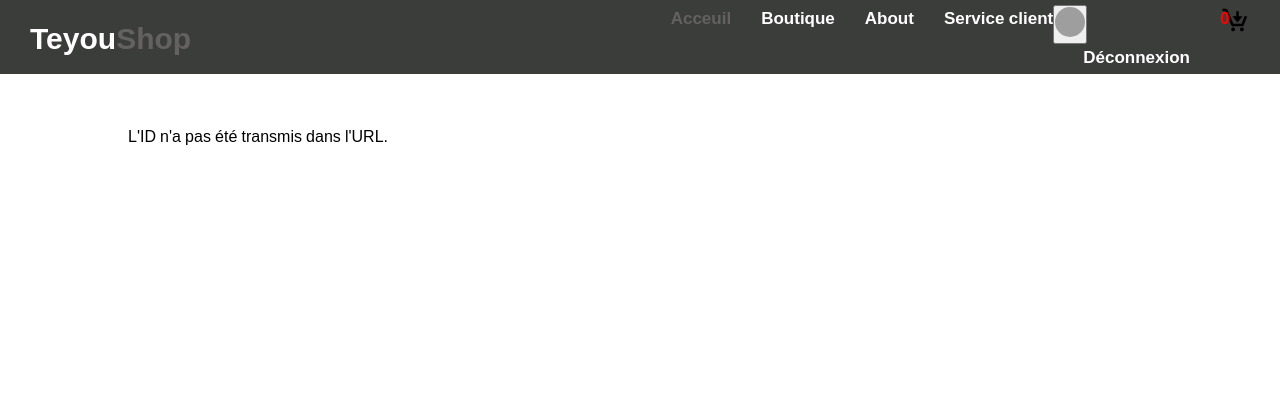
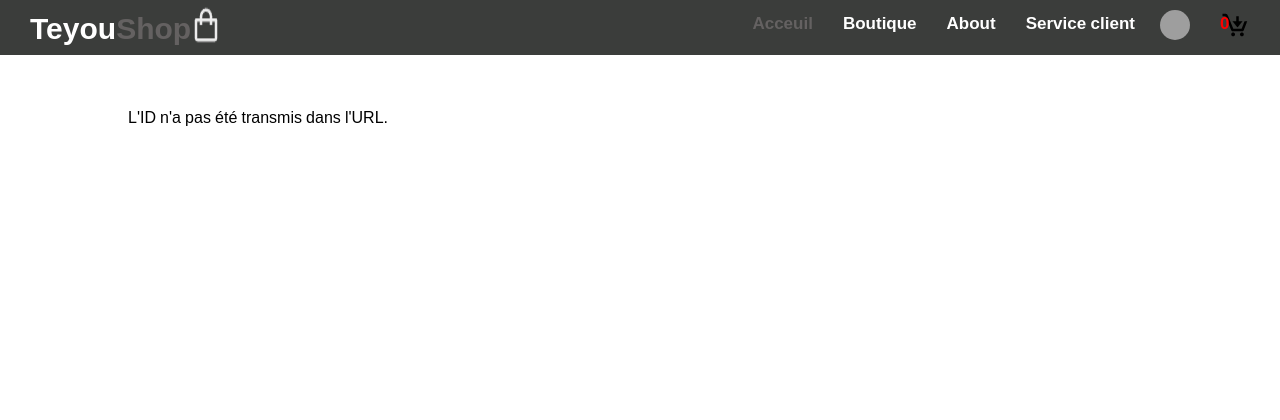
Before and after one commit to Abduelson/E-commerce_Project, a PHP site: page /Acheter.php in a window 1280 px wide. Shown: the top 420 px of the page. Run offline with PHP 8.4, Linux system fonts and the light colour scheme; a user stored in the database is signed in; data comes from the database, SQL or seed files in the repository; some libraries are stand-ins or nearby versions; grey boxes are pictures that could not be loaded.

Commit message:
changed files

```diff
--- a/About.php
+++ b/About.php
@@ -55,15 +55,15 @@ if(isset($_SESSION['initiale_nom']) && isset($_SESSION['user']))
                                 <button class="dropdown-btn">
                                   <img src="<?php echo $avatarUrl; ?>" alt="<?php echo $initiale_nom; ?>" class="avatar" style="height: 30px; width: 30px;">
                                 </button>
-                                <div class="dropdown-content">
-                                  <a href="deconexion.php">Déconnexion</a>
+                                <div class="dropdown-content" style="background-color: black;">
+                                  <a href="deconexion.php" style="color: white;">Déconnexion</a>
                                 </div>
                               </div>
                               <?php
                             }
                             else{
                                 ?>
-                                <li><a href="login.php">login</a></li>
+                                <li class="log"><a href="login.php">login</a></li>
                                 <?php
                             }
 
--- a/Acheter.php
+++ b/Acheter.php
@@ -42,6 +42,7 @@ if(isset($_SESSION['initiale_nom']) && isset($_SESSION['user']))
     <header>
               <div class="logo">
                   <h1>Teyou<span>Shop</span></h1>
+                  <img src="Images/shopping-bag-regular-24.png" alt="" width="30px" height="40px">
               </div>
               <div class="humberger">
                   <div class="line"></div>
@@ -51,7 +52,7 @@ if(isset($_SESSION['initiale_nom']) && isset($_SESSION['user']))
 
               <nav class="nav-bar">
                   <ul>
-                      <li><a href="" class="active">Acceuil</a></li>
+                      <li><a href="index.php" class="active">Acceuil</a></li>
                       <li><a href="Boutique.php">Boutique</a></li>
                       <li><a href="About.php">About</a></li>
                       <li><a href="Service_client.php">Service client</a></li>
@@ -63,15 +64,15 @@ if(isset($_SESSION['initiale_nom']) && isset($_SESSION['user']))
                                 <button class="dropdown-btn">
                                   <img src="<?php echo $avatarUrl; ?>" alt="<?php echo $initiale_nom; ?>" class="avatar" style="height: 30px; width: 30px;">
                                 </button>
-                                <div class="dropdown-content">
-                                  <a href="deconexion.php">Déconnexion</a>
+                                <div class="dropdown-content" style="background-color: black;">
+                                  <a href="deconexion.php" style="color: white;">Déconnexion</a>
                                 </div>
                               </div>
                               <?php
                             }
                             else{
                                 ?>
-                                <li><a href="login.php">login</a></li>
+                                <li class="log"><a href="login.php">login</a></li>
                                 <?php
                             }
 
--- a/Boutique.php
+++ b/Boutique.php
@@ -70,7 +70,7 @@ if(isset($_SESSION['initiale_nom']) && isset($_SESSION['user']))
                             }
                             else{
                                 ?>
-                                <li><a href="login.php">login</a></li>
+                                <li class="log"><a href="login.php">login</a></li>
                                 <?php
                             }
 
--- a/Css/Produit.css
+++ b/Css/Produit.css
@@ -68,6 +68,12 @@ header{
     color: #646161;
 }
 
+.log{
+    border: 1px solid black;
+    text-align: center;
+    margin-left: 30px;
+    padding: 5px 25px 5px 0px;
+}
 
 @media only screen and (max-width: 812px) {
       .humberger{
@@ -100,15 +106,16 @@ header{
     .nav-bar ul{
         display: block;
         width: fit-content;
-        margin: 30px auto 0 auto;
+        margin: 0px auto 0 auto;
         text-align: center;
         opacity: 0;
         transition: 0.5s;
     }
 
     .nav-bar.active{
-        min-height: 300px;
+        min-height: 420px;
         z-index: 99;
+        margin-top: -25px;
     }
 
     .nav-bar.active ul{
@@ -118,7 +125,7 @@ header{
     .nav-bar ul li a{
         margin-bottom: 12px;
         font-size: 20px;
-        padding-top: 20px;
+        padding-top: 15px;
     }
 }
 
@@ -375,3 +382,45 @@ footer .footer_1{
     justify-content: center;
     margin: 30px;
 }
+
+.dropdown {
+    position: relative;
+    display: inline-block;
+    padding-left: 25px;
+  }
+
+  .dropdown-btn {
+    background-color: transparent;
+    border: none;
+    cursor: pointer;
+  }
+
+  .dropdown-content {
+    display: none;
+    position: absolute;
+    /* background-color: #f9f9f9; */
+    min-width: 160px;
+    box-shadow: 0px 8px 16px 0px rgba(0,0,0,0.2);
+    z-index: 1;
+    right: 5px;
+  }
+
+  .dropdown-content a {
+    color: black;
+    padding: 12px 16px;
+    text-decoration: none;
+    display: block;
+  }
+
+  .dropdown:hover .dropdown-content {
+    display: block;
+  }
+
+  @media screen and (max-width: 800px) {
+      .imjcart{
+        margin-top: 60px;
+      }
+  }
+  .logo{
+    display: flex;
+  }
--- a/Service_client.php
+++ b/Service_client.php
@@ -43,7 +43,7 @@ if(isset($_SESSION['initiale_nom']) && isset($_SESSION['user']))
 
               <nav class="nav-bar">
                   <ul>
-                      <li><a href="" class="active">Acceuil</a></li>
+                      <li><a href="index.php" class="active">Acceuil</a></li>
                       <li><a href="Boutique.php">Boutique</a></li>
                       <li><a href="About.php">About</a></li>
                       <li><a href="Service_client.php">Service client</a></li>
@@ -63,7 +63,7 @@ if(isset($_SESSION['initiale_nom']) && isset($_SESSION['user']))
                             }
                             else{
                                 ?>
-                                <li><a href="login.php">login</a></li>
+                                <li class="log"><a href="login.php">login</a></li>
                                 <?php
                             }
 
--- a/index.php
+++ b/index.php
@@ -53,7 +53,7 @@ $produits= Afficher_4();
 
               <nav class="nav-bar">
                   <ul>
-                      <li><a href="" class="active">Acceuil</a></li>
+                      <li><a href="index.php" class="active">Acceuil</a></li>
                       <li><a href="Boutique.php">Boutique</a></li>
                       <li><a href="About.php">About</a></li>
                       <li><a href="Service_client.php">Service client</a></li>
@@ -73,7 +73,7 @@ $produits= Afficher_4();
                             }
                             else{
                                 ?>
-                                <li><a href="login.php">login</a></li>
+                                <li class="log"><a href="login.php">login</a></li>
                                 <?php
                             }
 
```
Also changed, not shown: Css/Service.css (+8 -1 lines), Css/style.css (+8 -1 lines).
